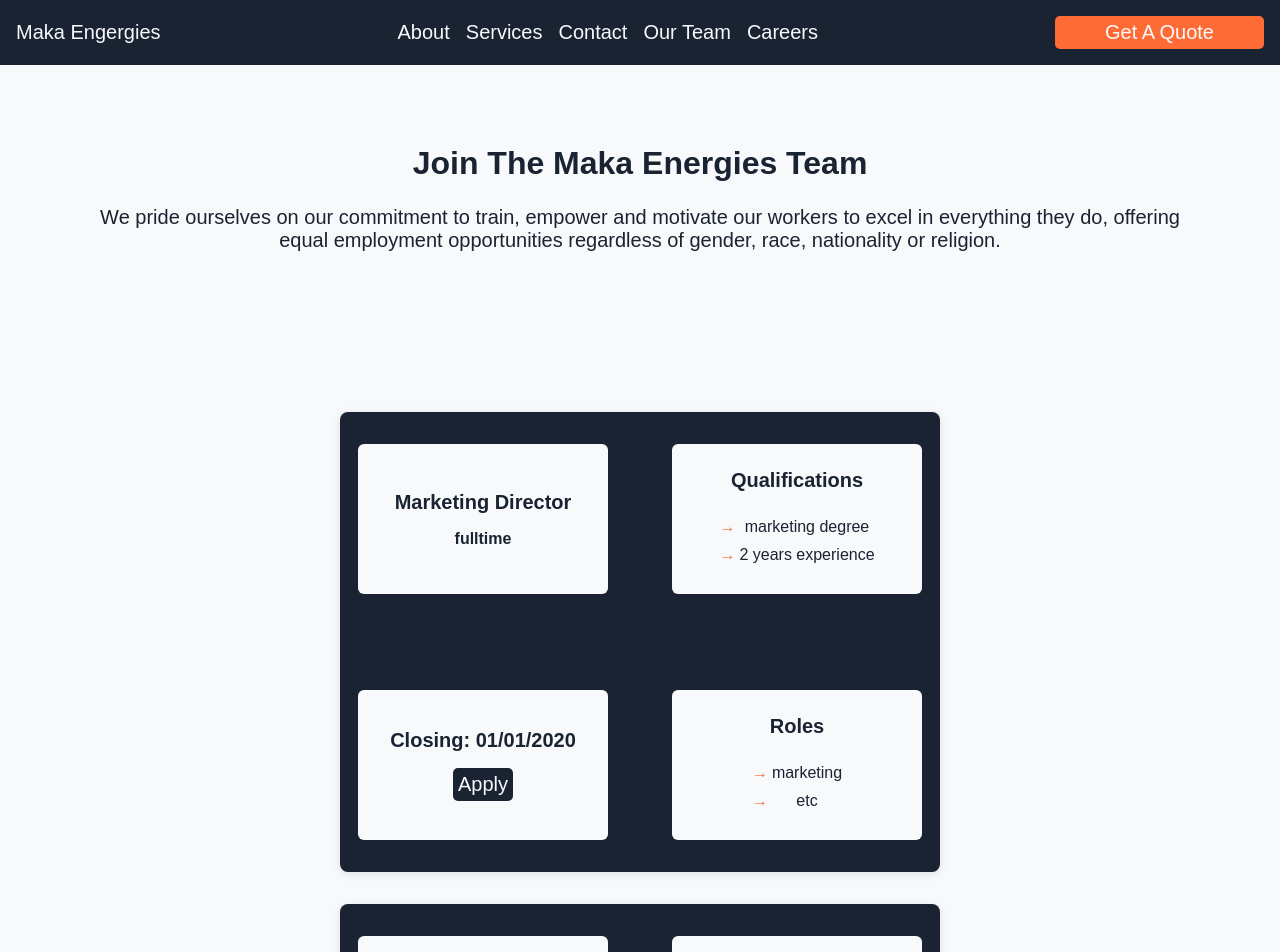
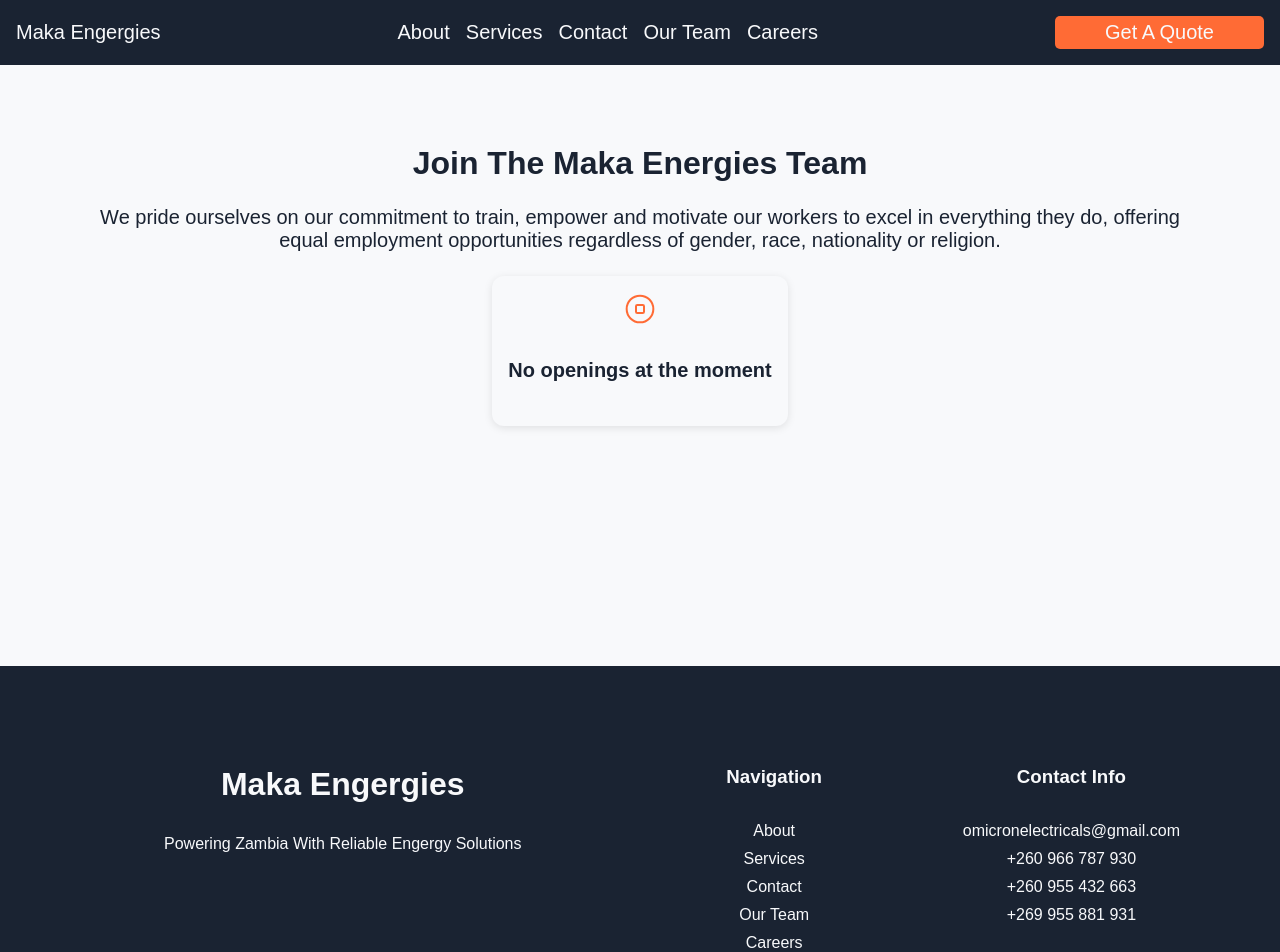
Before and after one commit to nkowanitemwani/makaenergiesdotcom, a Next.js app: page /pages/careers in a window 1280 px wide. Shown: the top 952 px of the page. Built offline with nearby package versions, Linux system fonts and the light colour scheme.

Commit message:
minor improvements

```diff
--- a/src/app/components/cards/careercard/careercard.module.css
+++ b/src/app/components/cards/careercard/careercard.module.css
@@ -8,7 +8,7 @@
     grid-template-columns: repeat(2,1fr);
     justify-content: center;
     align-items: center;
-    gap: 2rem;
+    gap: 1rem;
   }
 
   .mainCard h2 {
--- a/src/app/pages/careers/page.js
+++ b/src/app/pages/careers/page.js
@@ -3,6 +3,8 @@ import styles from "./careers.module.css";
 import HomeNav from "@/app/components/navbar/page";
 import Footer from "@/app/components/footer/page";
 import CareersGrid from "@/app/components/grids/careersgrid/page";
+import InfoCard from "@/app/components/cards/infocard/page";
+import { StopCircle } from "lucide-react";
 
 export default function CareersPage(){
     return(
@@ -13,9 +15,10 @@ export default function CareersPage(){
             <p>We pride ourselves on our commitment to train, empower and motivate our workers to excel in everything they do,
                offering equal employment opportunities regardless of gender, race, nationality or religion.
             </p>
+            <InfoCard icon={StopCircle} title={"No openings at the moment"}></InfoCard>
         </section>
         <section>
-        <CareersGrid></CareersGrid>
+        {/* <CareersGrid></CareersGrid> */}
         </section>
         <Footer></Footer>
         </main>
```
